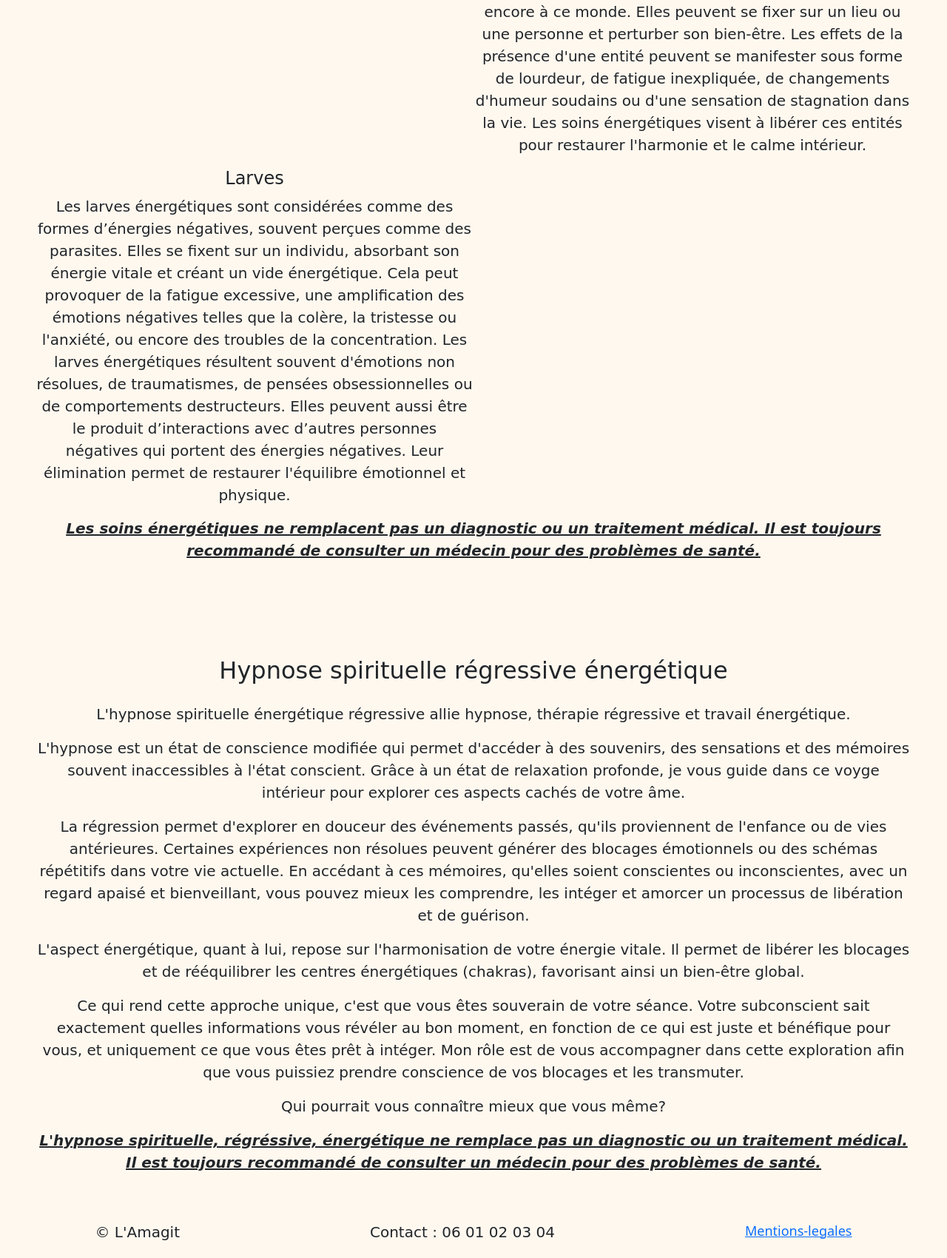
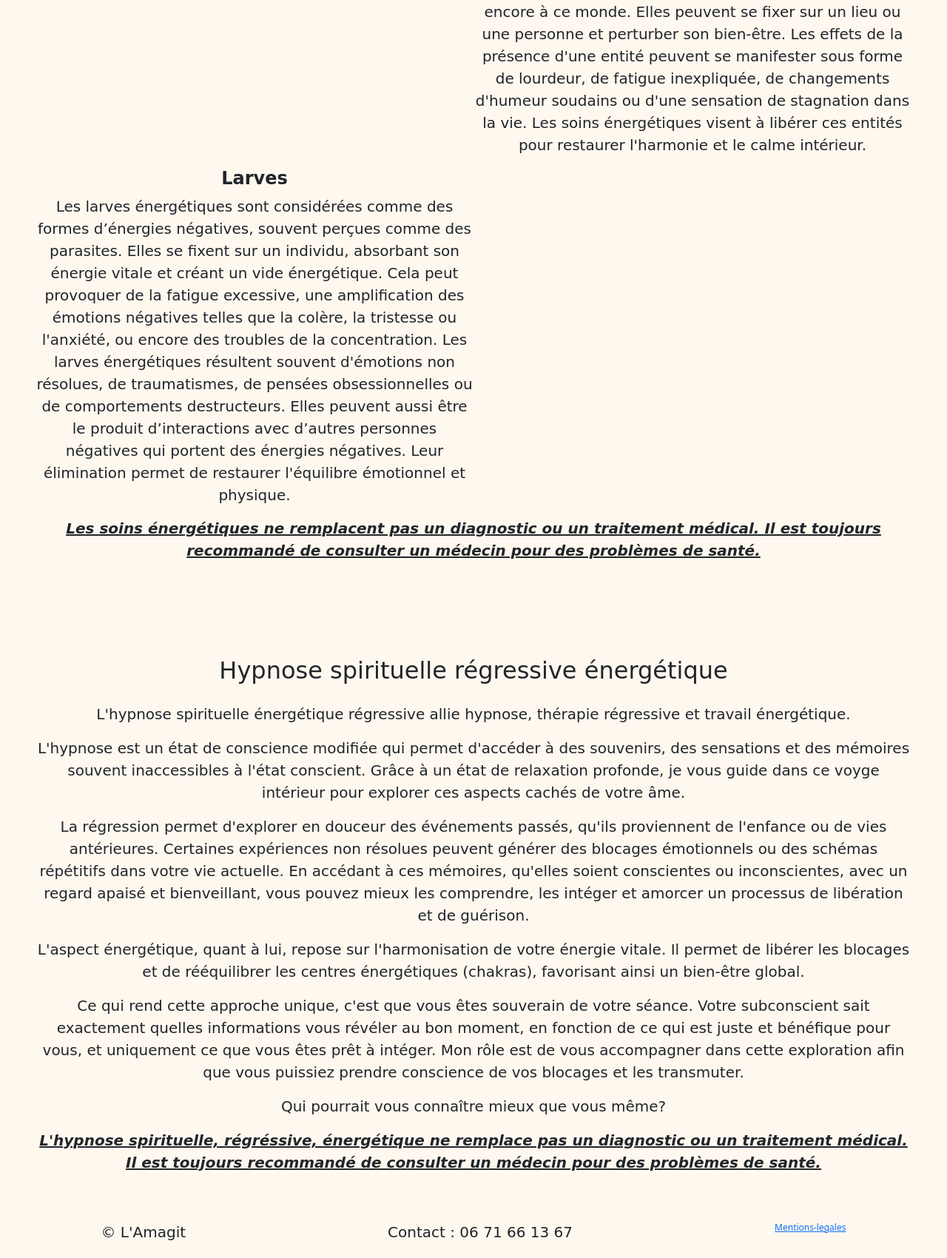
Before and after one commit to yoannfb/l-amagit, a PHP site: the page made by public/les soins.php in a window 1280 px wide. Shown: the part 3680-5380 px from the top of the page at 74% size. Run offline with PHP 8.4, Linux system fonts and the light colour scheme; some libraries are stand-ins or nearby versions.

Commit message:
maj les soin.css et footer

```diff
--- a/public/css/faq.css
+++ b/public/css/faq.css
@@ -29,5 +29,5 @@
 
 .title{
     font-family: cursive;
-    font-size: 10px;
+    font-size: 14px;
 }
--- a/public/css/footer.css
+++ b/public/css/footer.css
@@ -3,5 +3,5 @@
     justify-content: space-around;
     background-color:#fff8ef;
     height: 50px;
-    font-size: 18px;
+    font-size: 12px;
 }
--- a/public/css/les soins.css
+++ b/public/css/les soins.css
@@ -12,6 +12,7 @@ section {
 
 h3 {
     text-align: center;
+    font-family: cursive;
 }
 
 .bouton {
@@ -25,11 +26,12 @@ h3 {
     height: 50px;
 }
 
-h3, p, h4, h2 {
+p, h2 {
     font-family: cursive;
 }
 p {
-    font-size: 20px ;
+    font-size: 20px;
+    text-align: center;
 }
 
 h1 {
@@ -37,6 +39,10 @@ h1 {
     font-weight: 700;
     font-size: 7rem;
 }
+h4 {
+    font-weight: 800;
+    font-family: cursive;
+}
 mark {
     background-color: rgba(84,44,35,1);
     color: white;
--- a/public/includes/footer.php
+++ b/public/includes/footer.php
@@ -1,7 +1,7 @@
 <footer>
         <div class="footer">
             <p>&#169 L'Amagit</p>
-            <p>Contact : 06 01 02 03 04</p>
+            <p>Contact : 06 71 66 13 67</p>
             <a href="#">Mentions-legales</a>
         </div>
     </footer>
--- a/public/les soins.php
+++ b/public/les soins.php
@@ -38,14 +38,14 @@ Toutes les réponses sont en nous ! Et si nous allions simplement les chercher ?
                 </p>
                 </div>
 
-                <a href="#HSRE" class="btn bouton d-block w-50 w-md-auto mx-auto">en savoir plus</a>
+                <a href="#NRJ" class="btn bouton d-block w-50 w-md-auto mx-auto">en savoir plus</a>
         </div>
 
 
 
     </section>
     <section class="col-lg-12 col-md-12 col-sm-12 d-flex flex-column text-center p-5" id="soins énergétiques">
-        <h2 class="p-3">Soins énergétiques</h2>
+        <h2 class="p-3" id="NRJ">Soins énergétiques</h2>
         <p>
             Une séance de soins énergétiques dure environ une heure.
 
```
